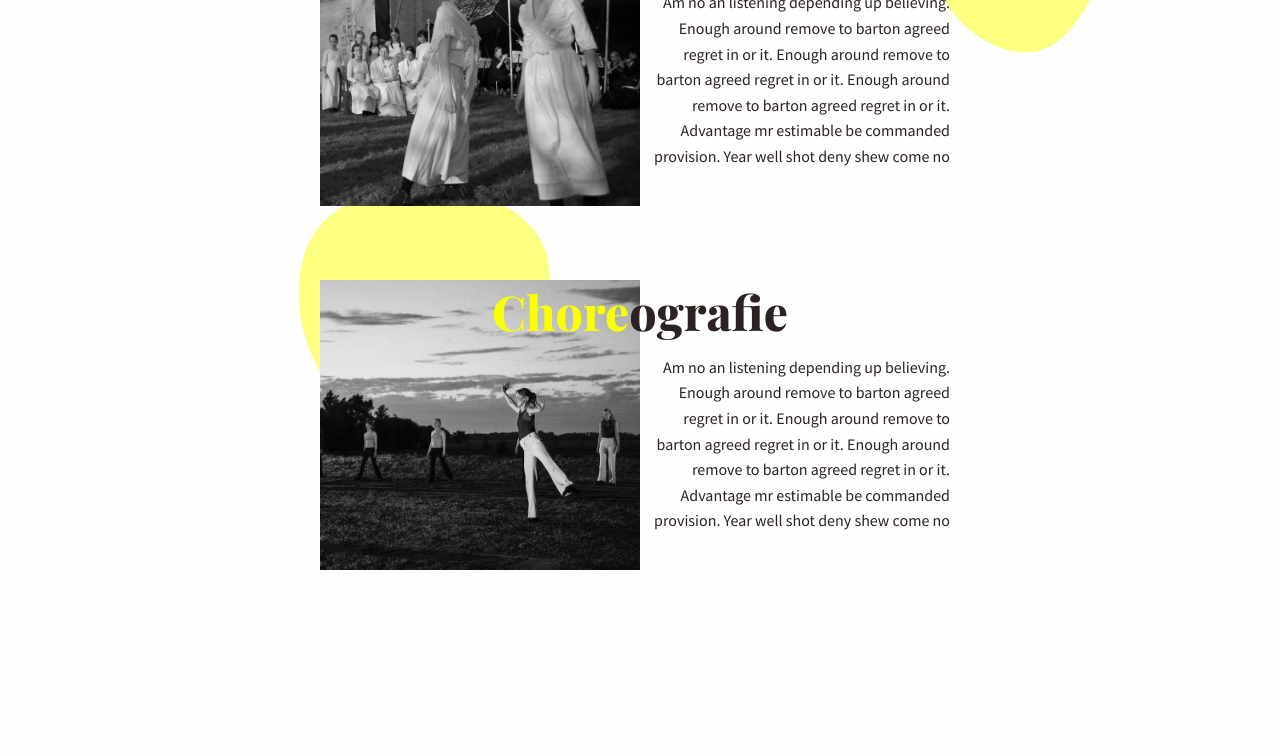
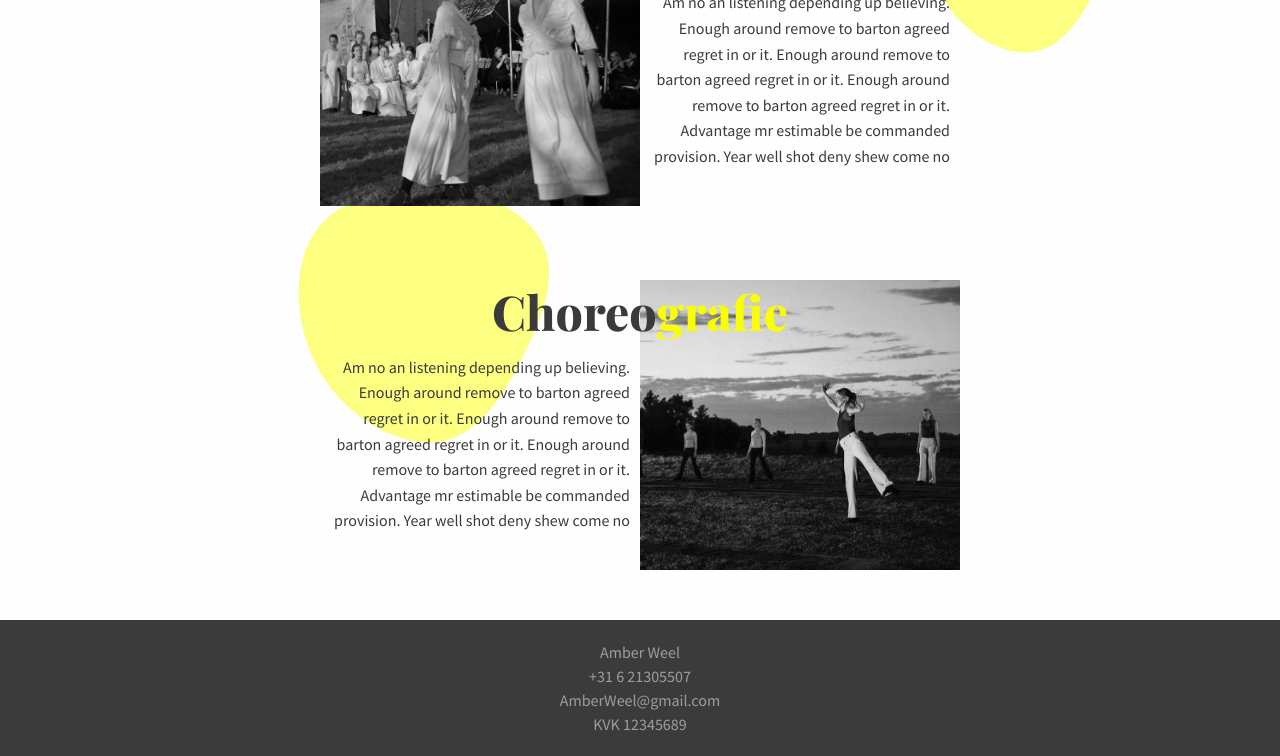
Before and after one commit to martijnvdbrug/amberweel.nl, an Eleventy site: page pages/index.md in a window 1280 px wide. Shown: the part 706-1462 px from the top of the page. Before the commit the page ends 1276 px from the top, so only its background shows below. Built offline with nearby package versions, Linux system fonts and the light colour scheme; Eleventy itself is replaced by a stand-in of ours; files that its build step writes are made by us from their sources.

Commit message:
Added footer

```diff
--- a/_includes/layouts/default.njk
+++ b/_includes/layouts/default.njk
@@ -80,15 +80,12 @@ title: Amber Weel
                 </div>
             </div>
 
-
             <br>
             <br>
             <br>
 
-            <h1 class="section-title"><span class="yellow-text">Chore</span><span>ografie</span></h1>
+            <h1 class="section-title"><span>Choreo</span><span class="yellow-text">grafie</span></h1>
             <div class="grid-x">
-                <div id="choreografie-rechts" class="cell small-6 text-left">
-                </div>
                 <div class="cell small-6 grid-x align-bottom text-padding-top">
                     <div class="text-right" style="width: 100%;">
                         <p>Am no an listening depending up believing. Enough around remove to barton agreed regret in or it.
@@ -97,13 +94,20 @@ title: Amber Weel
                             Advantage mr estimable be commanded provision. Year well shot deny shew come no</p>
                     </div>
                 </div>
+                <div id="choreografie-rechts" class="cell small-6 text-left">
+                </div>
             </div>
 
         </div>
         <div class="cell show-for-large large-3"></div>
     </section>
+</div>
 
-
+<div class="footer text-center">
+    Amber Weel <br>
+    <a href="tel:+31 6 21305507"> +31 6 21305507</a> <br>
+    <a href="mailto:AmberWeel@gmail.com">AmberWeel@gmail.com</a><br>
+    KVK 12345689
 </div>
 
 {% include "components/script.njk" %}
--- a/scss/foundation.scss
+++ b/scss/foundation.scss
@@ -4,7 +4,7 @@
 $header-font-family: 'Playfair Display', serif;
 $header-font-weight: 800;
 $body-font-family: 'Source Sans Pro', sans-serif;
-$body-font-color: #2C2222;
+$body-font-color: #3b3b3b;
 $accent-color: #FAFF00;
 
 
@@ -111,7 +111,7 @@ i {
   width: 100%;
 }
 
-.social-icons i{
+.social-icons i {
   padding: 0 5px 0 5px;
 }
 
@@ -145,6 +145,7 @@ i {
   font-size: 3em;
   margin-bottom: -65px;
 }
+
 .section-title:after {
   mix-blend-mode: difference;
 }
@@ -156,3 +157,17 @@ i {
 .yellow-text {
   color: $accent-color;
 }
+
+.footer {
+  margin-top: 50px;
+  padding: 20px 0 20px 0;
+  background-color: $body-font-color;
+  color: white;
+  color: rgba(255, 255, 255, 0.5);
+
+}
+
+.footer a {
+  color: white;
+  color: rgba(255, 255, 255, 0.5);
+}
```
Also changed, not shown: css/foundation.css.
